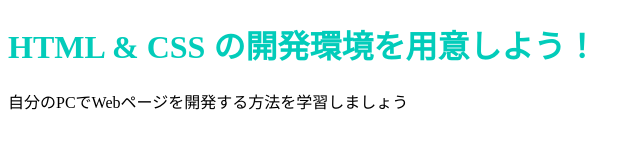
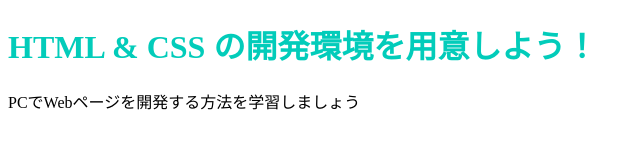
Before and after one commit to Marchello893/github.io, a plain HTML site: page index.html in a window 1280 px wide. Shown: the whole page, without its empty margins (0-640 px from the left). Drawn offline with Linux system fonts and the light colour scheme.

Commit message:
Update index.html

```diff
--- a/index.html
+++ b/index.html
@@ -7,6 +7,6 @@
   </head>
   <body>
     <h1 class="title">HTML & CSS の開発環境を用意しよう！</h1>
-    <p>自分のPCでWebページを開発する方法を学習しましょう</p>
+    <p>PCでWebページを開発する方法を学習しましょう</p>
   </body>
 </html>
```
